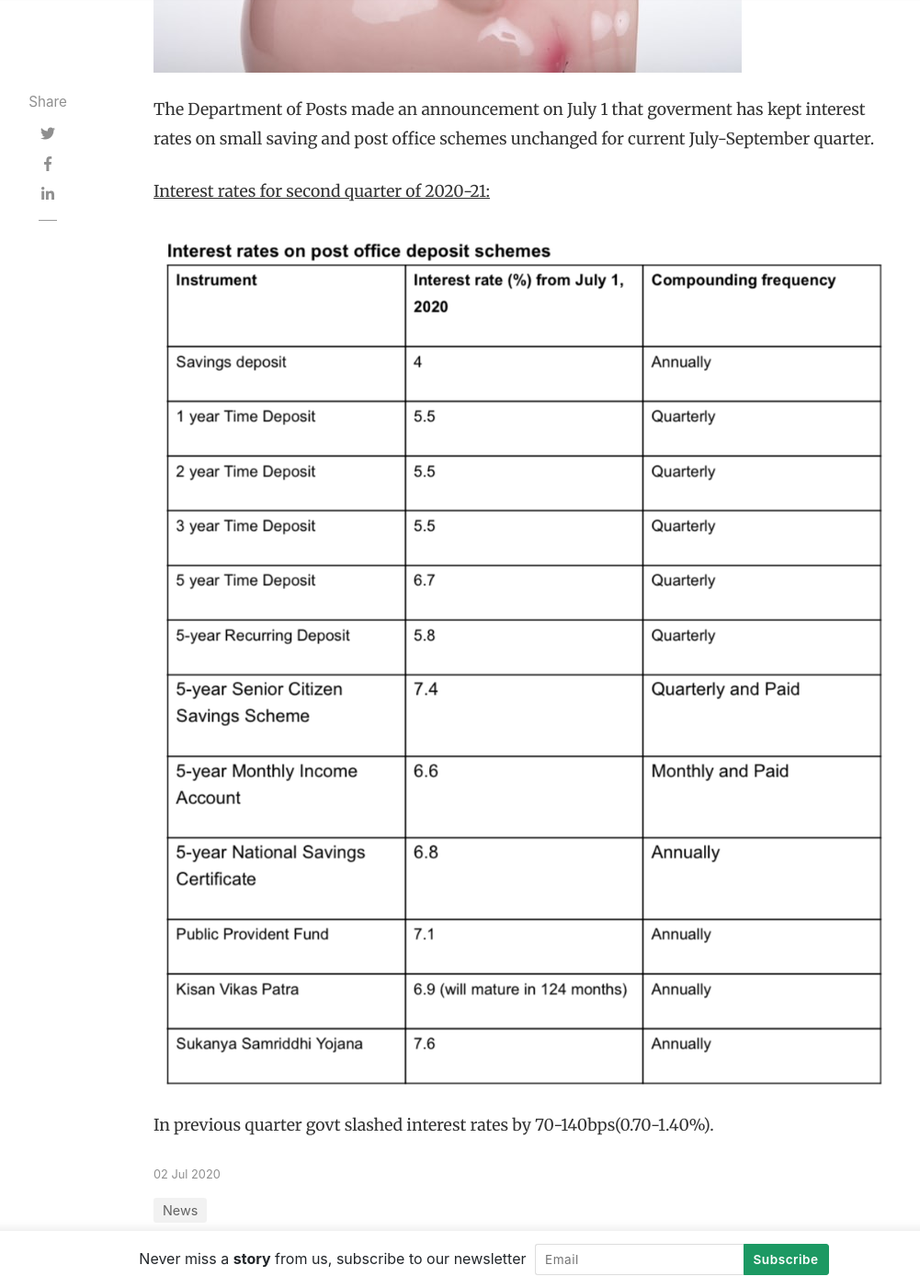
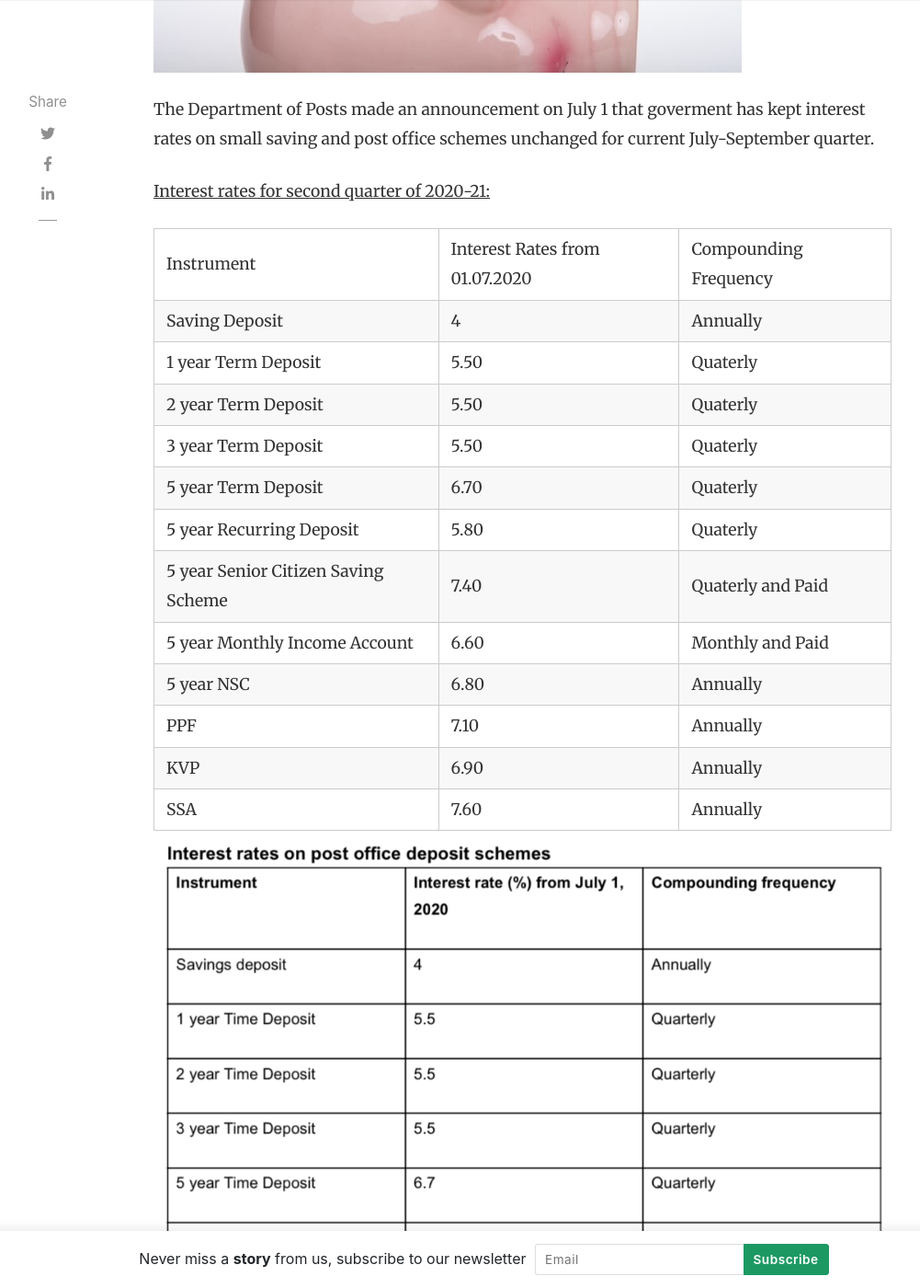
Before and after one commit to rdmmehta/batz, a Jekyll site: the page built from _posts/2020-07-02-ppf-ssa-and-other-scheme-interest.md, in a window 1280 px wide and 1400 px high, scrolled down 811 px. Shown: the whole window at 92% size, without its empty margins (118-1119 px from the left). Built offline with Jekyll 4.4.1, drawn with Linux system fonts in a browser that asks for light colours; nearby versions of some CDN libraries; comment, search, counter and statistics services are not loaded.

Commit message:
Update 2020-07-02-ppf-ssa-and-other-scheme-interest.md

```diff
--- a/_posts/2020-07-02-ppf-ssa-and-other-scheme-interest.md
+++ b/_posts/2020-07-02-ppf-ssa-and-other-scheme-interest.md
@@ -12,6 +12,78 @@
 
 <u>Interest rates for second quarter of 2020-21:</u>
 
+<div>
+<table class="flat-table">
+<tbody>
+<tr>
+<td colspan="2">Instrument</td>
+<td colspan="2">Interest Rates from 01.07.2020</td>
+<td colspan="2">Compounding Frequency</td>
+</tr>
+<tr>
+<td colspan="2">Saving Deposit</td>
+<td colspan="2">4</td>
+<td colspan="2">Annually</td>
+</tr>
+<tr>
+<td colspan="2">1 year Term Deposit</td>
+<td colspan="2">5.50</td>
+<td colspan="2">Quaterly</td>
+</tr>
+<tr>
+<td colspan="2">2 year Term Deposit</td>
+<td colspan="2">5.50</td>
+<td colspan="2">Quaterly</td>
+</tr>
+<tr>
+<td colspan="2">3 year Term Deposit</td>
+<td colspan="2">5.50</td>
+<td colspan="2">Quaterly</td>
+</tr>
+<tr>
+<td colspan="2">5 year Term Deposit</td>
+<td colspan="2">6.70</td>
+<td colspan="2">Quaterly</td>
+</tr>
+<tr>
+<td colspan="2">5 year Recurring Deposit</td>
+<td colspan="2">5.80</td>
+<td colspan="2">Quaterly</td>
+</tr>
+<tr>
+<td colspan="2">5 year Senior Citizen Saving Scheme</td>
+<td colspan="2">7.40</td>
+<td colspan="2">Quaterly and Paid</td>
+</tr>
+<tr>
+<td colspan="2">5 year Monthly Income Account</td>
+<td colspan="2">6.60</td>
+<td colspan="2">Monthly and Paid</td>
+</tr>
+<tr>
+<td colspan="2">5 year NSC</td>
+<td colspan="2">6.80</td>
+<td colspan="2">Annually</td>
+</tr>
+<tr>
+<td colspan="2">PPF</td>
+<td colspan="2">7.10</td>
+<td colspan="2">Annually</td>
+</tr>
+<tr>
+<td colspan="2">KVP</td>
+<td colspan="2">6.90</td>
+<td colspan="2">Annually</td>
+</tr>
+<tr>
+<td colspan="2">SSA</td>
+<td colspan="2">7.60</td>
+<td colspan="2">Annually</td>
+</tr>
+</tbody>
+</table>
+</div>
+
 <img src="https://bankingatoz.com/img/post-img/ppf-ssa-interest.png"/>
 
 In previous quarter govt slashed interest rates by 70-140bps(0.70-1.40%).
```
